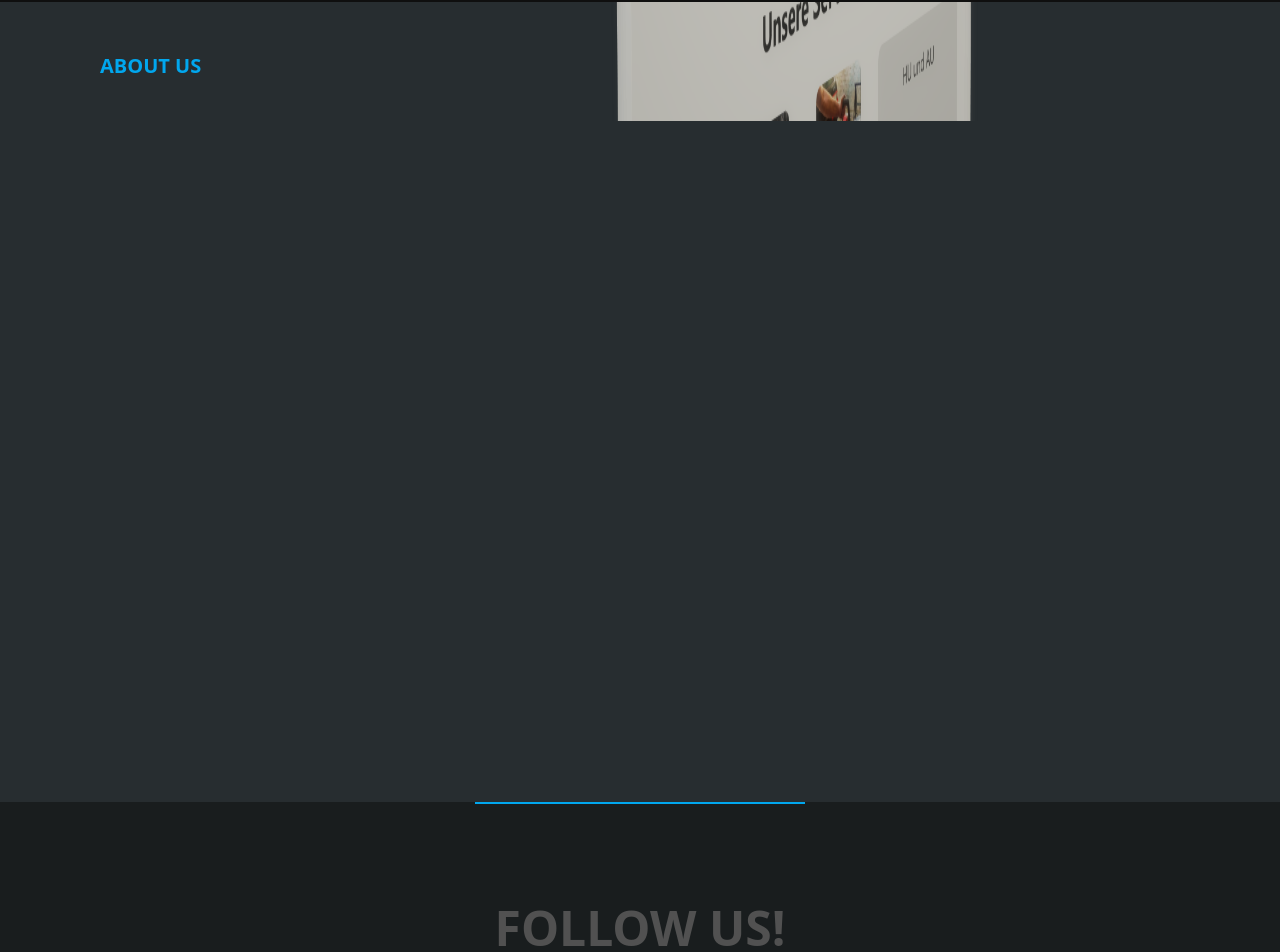
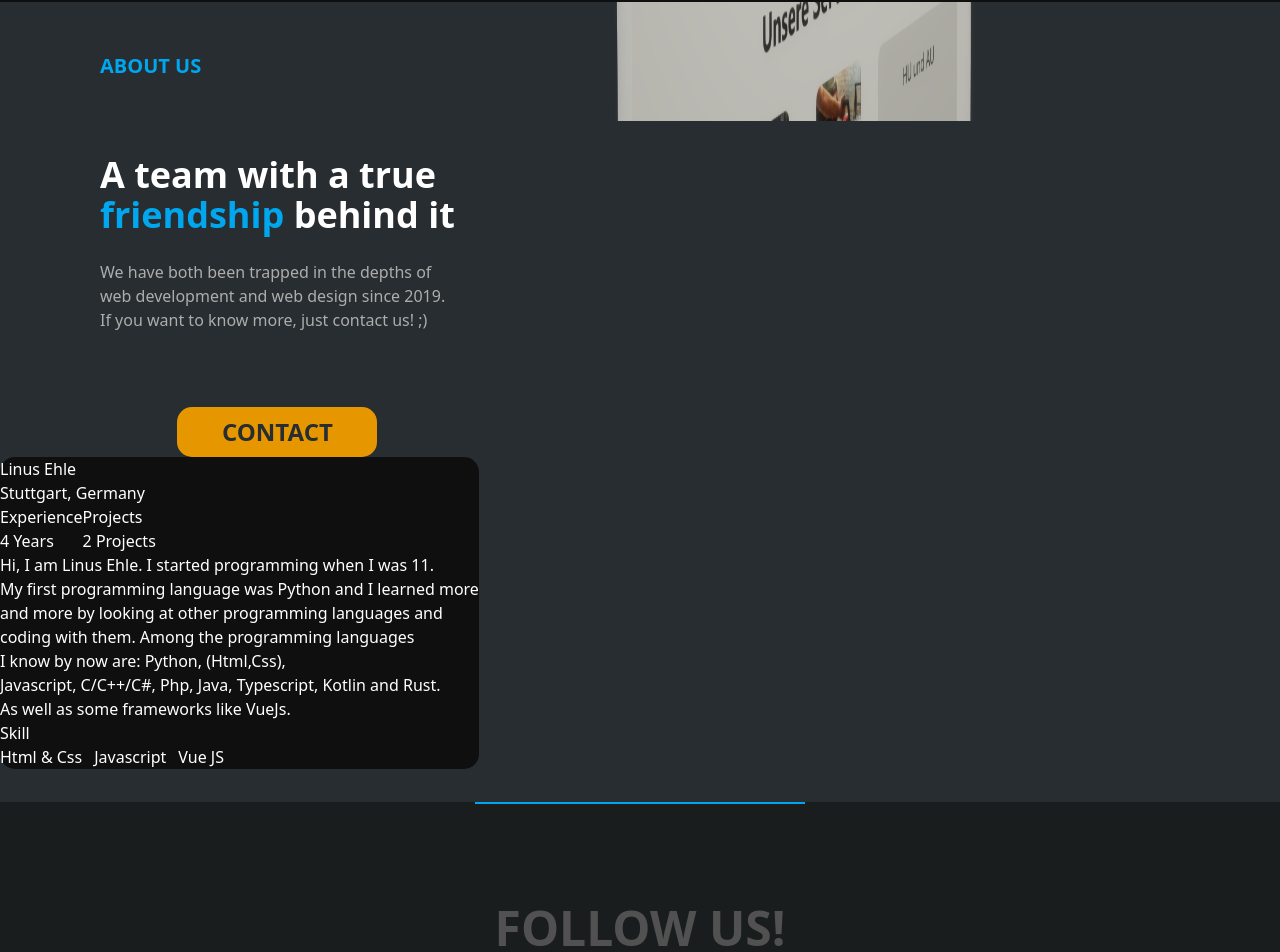
Before and after one commit to Ferbion-lT/V3, a Vue app: page / in a window 1280 px wide. Shown: the part 998-1950 px from the top of the page. Built offline with nearby package versions, Linux system fonts and the light colour scheme.

Commit message:
feat: added the profile card

```diff
--- a/src/components/About.vue
+++ b/src/components/About.vue
@@ -3,5 +3,71 @@
             <div class="pt-[50px] pl-[100px]">
                 <span class="text-[#01a7ee] uppercase font-bold text-xl">about us</span>
             </div>
+            <div class="flex justify-start pl-[100px] pt-[75px]">
+                <div class="flex flex-col text-center">
+                    <span class="text-white font-bold text-4xl text-left">A team with a true<br><span class="text-[#01a7ee]">friendship </span>behind it</span>
+                    <span class="text-[#adadad] mt-[25px] text-left">We have both been trapped in the depths of<br>
+                    web development and web design since 2019.<br>
+                    If you want to know more, just contact us! ;)
+                    </span>
+                    <div>
+                        <button class="uppercase bg-[#e69700] rounded-[15px] h-[50px] w-[200px] font-bold text-2xl text-[#272d30] mt-[75px]">contact</button>
+                    </div>
+                </div>
+            </div>
+            <div class="flex flex-row">
+                <div class="bg-[#0f0f0f] text-white rounded-[15px]">
+                    <div>
+                        <div>
+
+                        </div>
+                        <div class="flex flex-col">
+                            <span>Linus Ehle</span>
+                            <div class="flex">
+                                <img>
+                                <span>Stuttgart, Germany</span>
+                            </div>
+                        </div>
+                        <div class="flex flex-row">
+                            <div class="flex flex-col">
+                                <span>Experience</span>
+                                <span>4 Years</span>
+                            </div>
+                            <div class="flex flex-col">
+                                <span>Projects</span>
+                                <span>2 Projects</span>
+                            </div>
+                        </div>
+                        <div>
+                            <span>Hi, I am Linus Ehle. I started programming when I was 11.<br>
+                            My first programming language was Python and I learned more<br>
+                            and more by looking at other programming languages and<br>
+                            coding with them. Among the programming languages<br>
+                            I know by now are: Python, (Html,Css),<br>
+                            Javascript, C/C++/C#, Php, Java, Typescript, Kotlin and Rust.<br>
+                            As well as some frameworks like VueJs. </span>
+                        </div>
+                        <div>
+                            <div>
+                                <span>Skill</span>
+                            </div>
+                            <div class="flex flex-row gap-3">
+                                <div class="bg-[#]">
+                                    <span>Html & Css</span>
+                                </div>
+                                <div class="bg-[#]">
+                                    <span>Javascript</span>
+                                </div>
+                                <div class="bg-[#]">
+                                    <span>Vue JS</span>
+                                </div>
+                            </div>
+                        </div>
+                    </div>
+                </div>
+                <div>
+
+                </div>
+            </div>
         </div>
 </template>
```
